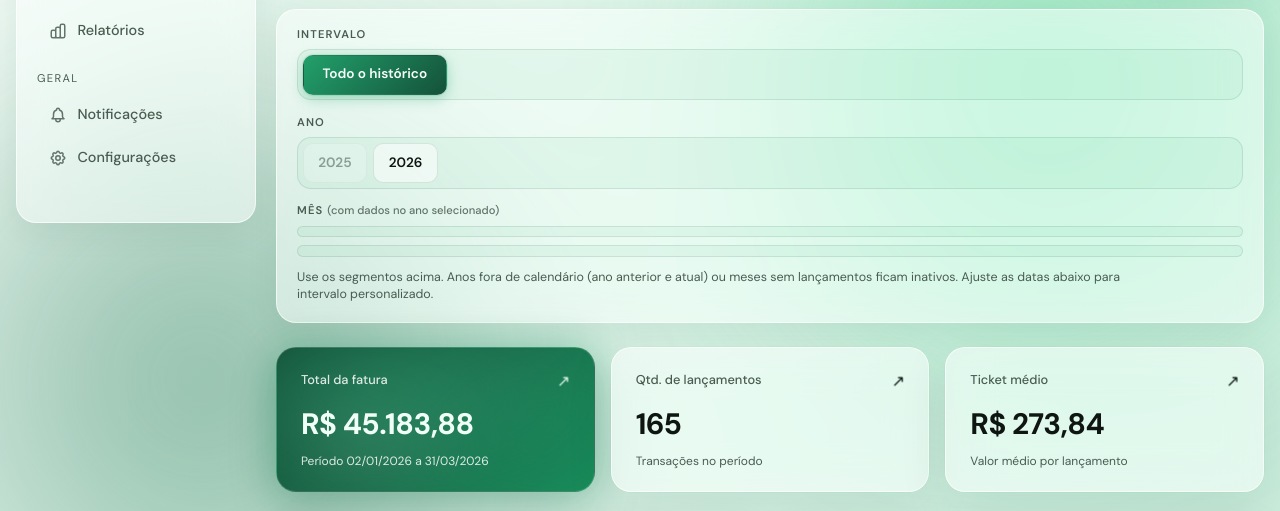
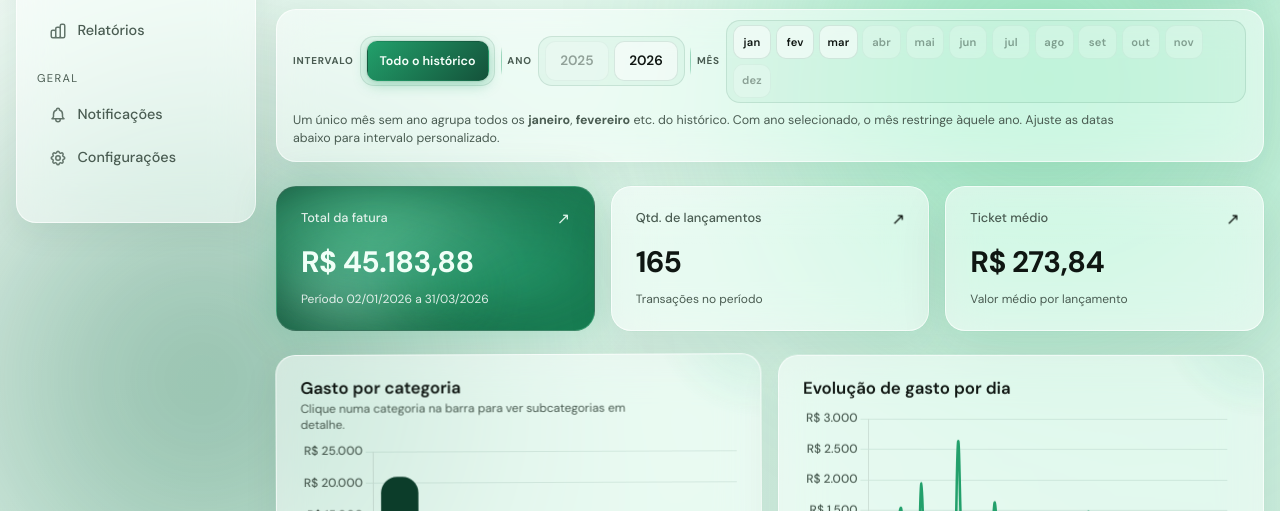
Before and after one commit to CesarAVMariano/cartao_de_credito, a plain HTML site: page index.html in a window 1280 px wide. Shown: the part 209-720 px from the top of the page. Drawn offline with nearby package versions, Linux system fonts and the light colour scheme.

Commit message:
melhoria filtro

```diff
--- a/app.js
+++ b/app.js
@@ -205,6 +205,12 @@ function hasDataInMonth(y, month1to12) {
   );
 }
 
+/** Pelo menos um lançamento nesse mês (1–12), em qualquer ano */
+function hasDataInMonthAllYears(month1to12) {
+  const m0 = month1to12 - 1;
+  return allTransactions.some((t) => t.data.getMonth() === m0);
+}
+
 function isFullYearOneCalendar(de, ate, y) {
   if (!de || !ate) return false;
   const a = new Date(y, 0, 1);
@@ -220,6 +226,12 @@ function isSingleMonthInYear(de, ate, y, month1to12) {
 }
 
 function applySegmentYear(y) {
+  const ps = state.periodSeg;
+  const mKeep = typeof ps === "object" && ps && ps.m != null ? ps.m : null;
+  if (mKeep != null) {
+    applySegmentYearMonth(y, mKeep);
+    return;
+  }
   const de = new Date(y, 0, 1);
   const ate = new Date(y, 11, 31);
   const sDe = toISODate(de);
@@ -251,6 +263,50 @@ function applySegmentYearMonth(y, month1to12) {
   state.dataDe = sDe;
   state.dataAte = sAte;
   state.periodSeg = { y, m: month1to12 };
+  rebuildSegmentUI();
+  updateDateInputBounds();
+}
+
+function applySegmentYearWhole(y) {
+  if (!hasDataInYear(y)) return;
+  const de = new Date(y, 0, 1);
+  const ate = new Date(y, 11, 31);
+  const sDe = toISODate(de);
+  const sAte = toISODate(ate);
+  const deEl = document.getElementById("filterDataDe");
+  const ateEl = document.getElementById("filterDataAte");
+  if (deEl && ateEl) {
+    deEl.value = sDe;
+    ateEl.value = sAte;
+  }
+  state.dataDe = sDe;
+  state.dataAte = sAte;
+  state.periodSeg = { y, m: null };
+  rebuildSegmentUI();
+  updateDateInputBounds();
+}
+
+function applySegmentMonthOnly(month1to12) {
+  const m0 = month1to12 - 1;
+  const subset = allTransactions.filter((t) => t.data.getMonth() === m0);
+  if (!subset.length) return;
+  let minD = subset[0].data;
+  let maxD = subset[0].data;
+  for (const t of subset) {
+    if (t.data < minD) minD = t.data;
+    if (t.data > maxD) maxD = t.data;
+  }
+  const sDe = toISODate(minD);
+  const sAte = toISODate(maxD);
+  const deEl = document.getElementById("filterDataDe");
+  const ateEl = document.getElementById("filterDataAte");
+  if (deEl && ateEl) {
+    deEl.value = sDe;
+    ateEl.value = sAte;
+  }
+  state.dataDe = sDe;
+  state.dataAte = sAte;
+  state.periodSeg = { y: null, m: month1to12 };
   rebuildSegmentUI();
   updateDateInputBounds();
 }
@@ -306,13 +362,13 @@ const MESES_ABREV = [
 function rebuildSegmentUI() {
   const histBtn = document.getElementById("segBtnHist");
   const segAnos = document.getElementById("segAnos");
-  const segMesBlock = document.getElementById("segMesBlock");
   const segMeses = document.getElementById("segMeses");
   const segBtnAnoInteiro = document.getElementById("segBtnAnoInteiro");
-  if (!histBtn || !segAnos) return;
+  if (!histBtn || !segAnos || !segMeses) return;
 
   const hasAny = allTransactions.length > 0;
   histBtn.disabled = !hasAny;
+  histBtn.textContent = state.periodSeg === "hist" ? "Todo o histórico" : "Limpar Filtros";
   histBtn.classList.toggle("seg-btn--active", state.periodSeg === "hist");
 
   const yui = getUiYears();
@@ -325,41 +381,41 @@ function rebuildSegmentUI() {
     btn.textContent = String(y);
     btn.dataset.segYear = String(y);
     btn.disabled = !can;
-    const active = typeof state.periodSeg === "object" && state.periodSeg && state.periodSeg.y === y;
+    const ps = state.periodSeg;
+    const active = typeof ps === "object" && ps && ps.y === y;
     btn.classList.toggle("seg-btn--active", active);
     segAnos.appendChild(btn);
   }
 
-  const showMes =
-    typeof state.periodSeg === "object" &&
-    state.periodSeg !== null &&
-    yui.includes(state.periodSeg.y);
-  if (segMesBlock) segMesBlock.hidden = !showMes;
+  const ps = state.periodSeg;
+  const selectedY = typeof ps === "object" && ps && ps.y != null ? ps.y : null;
+
   if (segBtnAnoInteiro) {
-    if (!showMes) {
+    if (selectedY == null) {
       segBtnAnoInteiro.hidden = true;
     } else {
-      const y = state.periodSeg.y;
-      const canY = hasDataInYear(y);
       segBtnAnoInteiro.hidden = false;
-      segBtnAnoInteiro.disabled = !canY;
-      segBtnAnoInteiro.classList.toggle("seg-btn--active", state.periodSeg.m === null);
+      segBtnAnoInteiro.disabled = !hasDataInYear(selectedY);
+      segBtnAnoInteiro.classList.toggle("seg-btn--active", ps.m === null);
     }
   }
-  if (!showMes || !segMeses) return;
 
-  const y = state.periodSeg.y;
   segMeses.innerHTML = "";
   for (let m = 1; m <= 12; m++) {
-    const can = hasDataInMonth(y, m);
+    const can =
+      selectedY != null ? hasDataInMonth(selectedY, m) : hasDataInMonthAllYears(m);
     const b = document.createElement("button");
     b.type = "button";
     b.className = "seg-btn seg-btn--sm";
     b.textContent = MESES_ABREV[m - 1];
     b.dataset.segMonth = String(m);
-    b.title = new Date(y, m - 1, 1).toLocaleDateString("pt-BR", { month: "long" });
+    b.title =
+      selectedY != null
+        ? new Date(selectedY, m - 1, 1).toLocaleDateString("pt-BR", { month: "long", year: "numeric" })
+        : `Todos os ${new Date(2000, m - 1, 1).toLocaleDateString("pt-BR", { month: "long" })} (qualquer ano)`;
     b.disabled = !can;
-    b.classList.toggle("seg-btn--active", state.periodSeg.m === m);
+    const monthActive = typeof ps === "object" && ps && ps.m === m;
+    b.classList.toggle("seg-btn--active", monthActive);
     segMeses.appendChild(b);
   }
 }
@@ -390,9 +446,14 @@ function getDateOnlyFilter() {
 
 function matchesFilters(t) {
   if (state.categoria && t.categoria !== state.categoria) return false;
+  const ps = state.periodSeg;
+  if (typeof ps === "object" && ps && ps.m != null && (ps.y === null || ps.y === undefined)) {
+    if (t.data.getMonth() !== ps.m - 1) return false;
+  } else {
     const { de, ate } = getDateOnlyFilter();
     if (de && t.data < de) return false;
     if (ate && t.data > ate) return false;
+  }
   const q = state.search.trim().toLowerCase();
   if (q) {
     const blob = [t.categoria, t.subcategoria, t.descricao, formatMoney(t.valor), toISODate(t.data)]
@@ -417,11 +478,17 @@ function updateSummary(transactions) {
   document.getElementById("cardAvg").textContent = formatMoney(avg);
   const periodEl = document.getElementById("cardPeriod");
   if (periodEl) {
+    const ps = state.periodSeg;
+    if (typeof ps === "object" && ps && ps.m != null && (ps.y === null || ps.y === undefined)) {
+      const nome = new Date(2000, ps.m - 1, 1).toLocaleDateString("pt-BR", { month: "long" });
+      periodEl.textContent = `Todos os ${nome} (todos os anos)`;
+    } else {
       const { de, ate } = getDateOnlyFilter();
       if (de && ate) {
         periodEl.textContent = `Período ${de.toLocaleDateString("pt-BR")} a ${ate.toLocaleDateString("pt-BR")}`;
       } else {
         periodEl.textContent = "—";
+      }
     }
   }
 }
@@ -1052,8 +1119,8 @@ function init() {
       }
       if (t.dataset.segAction === "year-only") {
         const ps = state.periodSeg;
-        if (typeof ps === "object" && ps && ps.y) {
-          applySegmentYear(ps.y);
+        if (typeof ps === "object" && ps && ps.y != null) {
+          applySegmentYearWhole(ps.y);
           refresh();
         }
         return;
@@ -1066,12 +1133,16 @@ function init() {
         return;
       }
       if (t.dataset.segMonth != null) {
-        const ps = state.periodSeg;
-        if (typeof ps !== "object" || !ps || !ps.y) return;
-        const y = ps.y;
         const m = parseInt(t.dataset.segMonth, 10);
-        if (!hasDataInMonth(y, m)) return;
-        applySegmentYearMonth(y, m);
+        const ps0 = state.periodSeg;
+        const ySel = typeof ps0 === "object" && ps0 && ps0.y != null ? ps0.y : null;
+        if (ySel != null) {
+          if (!hasDataInMonth(ySel, m)) return;
+          applySegmentYearMonth(ySel, m);
+        } else {
+          if (!hasDataInMonthAllYears(m)) return;
+          applySegmentMonthOnly(m);
+        }
         refresh();
       }
     });
--- a/index.html
+++ b/index.html
@@ -76,31 +76,37 @@
           </section>
 
           <section class="dashboard-filters glass" aria-label="Filtro do período">
-            <div class="segment-filters" id="segmentFilters">
-              <div class="segment-block" role="group" aria-label="Intervalo">
-                <span class="segment-block-label">Intervalo</span>
+            <div class="segment-filters segment-filters--one-line" id="segmentFilters">
+              <div class="segment-chunk" role="group" aria-label="Intervalo">
+                <span class="segment-chunk-label">Intervalo</span>
                 <div class="segment-control" id="segIntervalo">
-                  <button type="button" class="seg-btn seg-btn--wide" data-seg-action="hist" id="segBtnHist">
+                  <button type="button" class="seg-btn seg-btn--hist" data-seg-action="hist" id="segBtnHist">
                     Todo o histórico
                   </button>
                 </div>
               </div>
-              <div class="segment-block" role="group" aria-label="Ano">
-                <span class="segment-block-label">Ano</span>
+              <div class="segment-divider" aria-hidden="true"></div>
+              <div class="segment-chunk" role="group" aria-label="Ano">
+                <span class="segment-chunk-label">Ano</span>
                 <div class="segment-control" id="segAnos"></div>
               </div>
-              <div class="segment-block segment-block--mes" id="segMesBlock" hidden>
-                <span class="segment-block-label">Mês <span class="segment-block-sublabel">(com dados no ano selecionado)</span></span>
+              <div class="segment-divider" aria-hidden="true"></div>
+              <div class="segment-chunk segment-chunk--mes" role="group" aria-label="Mês">
+                <span class="segment-chunk-label">Mês</span>
                 <div class="segment-control segment-control--mes" id="segMeses"></div>
-                <div class="segment-control segment-ano-inteiro">
-                  <button type="button" class="seg-btn seg-btn--ghost" data-seg-action="year-only" id="segBtnAnoInteiro" hidden>
-                    Ano inteiro
-                  </button>
-                </div>
+                <button
+                  type="button"
+                  class="seg-btn seg-btn--ghost seg-btn--ano-inteiro"
+                  data-seg-action="year-only"
+                  id="segBtnAnoInteiro"
+                  hidden
+                >
+                  Ano int.
+                </button>
               </div>
             </div>
             <p class="dashboard-filters-hint" id="dashboardFiltersHint">
-              Use os segmentos acima. Anos fora de calendário (ano anterior e atual) ou meses sem lançamentos ficam inativos. Ajuste as datas abaixo para intervalo personalizado.
+              Um único mês sem ano agrupa todos os <strong>janeiro</strong>, <strong>fevereiro</strong> etc. do histórico. Com ano selecionado, o mês restringe àquele ano. Ajuste as datas abaixo para intervalo personalizado.
             </p>
           </section>
 
--- a/styles.css
+++ b/styles.css
@@ -438,12 +438,12 @@ body {
   align-items: center;
 }
 
-/* Filtro por segmentação (dashboard) */
+/* Filtro por segmentação (dashboard) — uma linha */
 .dashboard-filters {
   display: flex;
   flex-direction: column;
-  gap: 0.75rem;
-  padding: 1rem 1.25rem 1.15rem;
+  gap: 0.5rem;
+  padding: 0.65rem 1rem 0.85rem;
   animation: dash-in 0.55s ease backwards;
 }
 
@@ -460,52 +460,96 @@ body {
 
 .segment-filters {
   display: flex;
-  flex-direction: column;
-  gap: 0.85rem;
+  flex-direction: row;
+  flex-wrap: nowrap;
+  align-items: center;
+  gap: 0.35rem;
   width: 100%;
+  min-height: 44px;
+  overflow-x: auto;
+  overflow-y: hidden;
+  -webkit-overflow-scrolling: touch;
+  scrollbar-width: thin;
 }
 
-.segment-block {
-  display: flex;
-  flex-direction: column;
-  gap: 0.4rem;
+.segment-filters--one-line {
+  padding-bottom: 0.1rem;
 }
 
-.segment-block-label {
-  font-size: 0.7rem;
-  font-weight: 600;
-  text-transform: uppercase;
-  letter-spacing: 0.1em;
-  color: var(--ink-muted);
+.segment-chunk {
+  display: flex;
+  flex-direction: row;
+  flex-wrap: nowrap;
+  align-items: center;
+  gap: 0.4rem;
+  flex-shrink: 0;
 }
 
-.segment-block-sublabel {
-  font-weight: 500;
-  text-transform: none;
-  letter-spacing: 0;
-  font-size: 0.7rem;
-  opacity: 0.85;
+.segment-chunk--mes {
+  flex: 1 1 auto;
+  min-width: 0;
+}
+
+.segment-chunk-label {
+  font-size: 0.62rem;
+  font-weight: 700;
+  text-transform: uppercase;
+  letter-spacing: 0.08em;
+  color: var(--ink-muted);
+  white-space: nowrap;
+  flex-shrink: 0;
+  max-width: 5.5rem;
+  line-height: 1.2;
+}
+
+.segment-divider {
+  width: 1px;
+  height: 28px;
+  flex-shrink: 0;
+  align-self: center;
+  background: linear-gradient(
+    180deg,
+    transparent,
+    rgba(34, 160, 107, 0.35) 20%,
+    rgba(34, 160, 107, 0.45) 50%,
+    rgba(34, 160, 107, 0.35) 80%,
+    transparent
+  );
+  border-radius: 1px;
+}
+
+[data-theme="dark"] .segment-divider {
+  background: linear-gradient(
+    180deg,
+    transparent,
+    rgba(100, 200, 150, 0.25) 20%,
+    rgba(100, 200, 150, 0.4) 50%,
+    rgba(100, 200, 150, 0.25) 80%,
+    transparent
+  );
 }
 
 .segment-control {
   display: flex;
-  flex-wrap: wrap;
-  gap: 0.4rem;
+  flex-wrap: nowrap;
+  gap: 0.3rem;
   align-items: center;
-  padding: 0.3rem;
+  padding: 0.25rem 0.35rem;
   border-radius: var(--radius-sm);
   background: rgba(34, 160, 107, 0.06);
   border: 1px solid var(--border);
 }
 
 .segment-control--mes {
-  max-width: 100%;
+  flex-wrap: wrap;
+  max-width: min(100%, 520px);
 }
 
-.segment-ano-inteiro {
-  width: 100%;
-  margin-top: 0.1rem;
-  padding-left: 0.1rem;
+.seg-btn--ano-inteiro {
+  font-size: 0.68rem !important;
+  padding: 0.3rem 0.55rem !important;
+  min-height: 30px !important;
+  white-space: nowrap;
 }
 
 .seg-btn {
@@ -562,8 +606,12 @@ body {
   letter-spacing: 0.02em;
 }
 
-.seg-btn--wide {
-  min-width: 9rem;
+.seg-btn--hist {
+  min-width: 7.5rem;
+  max-width: 10rem;
+  padding-left: 0.75rem;
+  padding-right: 0.75rem;
+  font-size: 0.78rem;
 }
 
 .seg-btn--ghost {
@@ -759,77 +807,92 @@ body {
   }
 }
 
-/* Card “Total da fatura” — efeito orgânico (formas em morph + brume) */
+/* Card “Total da fatura” — efeito orgânico visível (movimento contínuo) */
 .stat-card--organic {
   position: relative;
   overflow: hidden;
   isolation: isolate;
+  animation: none !important;
+}
+
+.stat-card--organic:hover {
+  animation: none !important;
 }
 
 .stat-card--organic .stat-card__body {
   position: relative;
-  z-index: 2;
+  z-index: 3;
 }
 
 .organic-layer {
   position: absolute;
   inset: 0;
-  z-index: 0;
+  z-index: 1;
   pointer-events: none;
-  overflow: hidden;
+  overflow: visible;
   border-radius: inherit;
 }
 
 .organic-blob {
   position: absolute;
-  filter: blur(32px);
-  mix-blend-mode: soft-light;
-  opacity: 0.5;
+  filter: blur(24px);
+  mix-blend-mode: screen;
+  opacity: 0.85;
   will-change: transform, border-radius;
-  animation: organic-morph 14s ease-in-out infinite, organic-drift 22s ease-in-out infinite;
+  animation: organic-morph 10s ease-in-out infinite, organic-drift 16s ease-in-out infinite;
+  transform: translateZ(0);
 }
 
 .organic-blob--1 {
-  width: 125%;
-  height: 95%;
-  left: -18%;
-  top: -8%;
+  width: 130%;
+  height: 100%;
+  left: -20%;
+  top: -12%;
   border-radius: 58% 42% 62% 38% / 48% 55% 45% 52%;
-  background: radial-gradient(ellipse 80% 90% at 40% 40%, rgba(90, 240, 180, 0.45) 0%, transparent 70%);
+  background: radial-gradient(ellipse 85% 95% at 38% 42%, rgba(130, 255, 200, 0.65) 0%, rgba(40, 180, 120, 0.35) 45%, transparent 72%);
   animation-delay: 0s, 0s;
 }
 
 .organic-blob--2 {
-  width: 100%;
-  height: 110%;
-  right: -25%;
-  bottom: -20%;
+  width: 110%;
+  height: 115%;
+  right: -28%;
+  bottom: -22%;
   border-radius: 45% 55% 48% 52% / 42% 48% 52% 58%;
-  background: radial-gradient(ellipse 70% 80% at 60% 50%, rgba(20, 120, 85, 0.55) 0%, transparent 65%);
-  animation-delay: -4s, -3s;
-  animation-duration: 11s, 19s;
+  background: radial-gradient(ellipse 75% 85% at 58% 48%, rgba(30, 140, 95, 0.7) 0%, rgba(12, 70, 48, 0.45) 50%, transparent 68%);
+  animation-delay: -3.5s, -2.5s;
+  animation-duration: 9s, 14s;
 }
 
 .organic-blob--3 {
-  width: 70%;
-  height: 70%;
-  left: 5%;
-  bottom: 5%;
+  width: 75%;
+  height: 75%;
+  left: 0;
+  bottom: 0;
   border-radius: 52% 48% 55% 45% / 50% 42% 58% 50%;
-  background: radial-gradient(ellipse at 30% 60%, rgba(200, 255, 220, 0.35) 0%, transparent 60%);
-  animation-delay: -7s, -8s;
-  animation-duration: 16s, 25s;
-  opacity: 0.42;
+  background: radial-gradient(ellipse at 28% 62%, rgba(220, 255, 235, 0.55) 0%, rgba(80, 200, 140, 0.2) 55%, transparent 65%);
+  animation-delay: -6s, -7s;
+  animation-duration: 12s, 20s;
+  opacity: 0.75;
+  mix-blend-mode: overlay;
+}
+
+[data-theme="dark"] .organic-blob {
+  mix-blend-mode: screen;
+  opacity: 0.72;
 }
 
 [data-theme="dark"] .organic-blob--1 {
-  background: radial-gradient(ellipse 80% 90% at 40% 40%, rgba(60, 200, 140, 0.35) 0%, transparent 70%);
+  background: radial-gradient(ellipse 85% 95% at 38% 42%, rgba(80, 220, 150, 0.5) 0%, rgba(20, 90, 60, 0.4) 48%, transparent 72%);
 }
+
 [data-theme="dark"] .organic-blob--2 {
-  background: radial-gradient(ellipse 70% 80% at 60% 50%, rgba(10, 60, 45, 0.65) 0%, transparent 65%);
+  background: radial-gradient(ellipse 75% 85% at 58% 48%, rgba(15, 80, 55, 0.75) 0%, rgba(5, 35, 25, 0.5) 52%, transparent 68%);
 }
+
 [data-theme="dark"] .organic-blob--3 {
-  background: radial-gradient(ellipse at 30% 60%, rgba(100, 200, 150, 0.25) 0%, transparent 60%);
+  background: radial-gradient(ellipse at 28% 62%, rgba(120, 230, 180, 0.35) 0%, transparent 62%);
+  mix-blend-mode: soft-light;
 }
 
 @keyframes organic-morph {
@@ -917,11 +980,17 @@ body {
   }
 }
 
-.stat-card:hover {
+.stat-card:hover:not(.stat-card--organic) {
   animation: none;
   transform: translateY(-6px) scale(1.01);
   box-shadow: var(--shadow-lg);
   filter: brightness(1.02);
+}
+
+.stat-card--organic:hover {
+  transform: translateY(-4px) scale(1.01);
+  box-shadow: var(--shadow-lg), 0 0 32px rgba(34, 160, 107, 0.22);
+  filter: brightness(1.03);
 }
 
 .stat-card.highlight .stat-label,
```
Lines whose indentation alone changed are shown as unchanged.
